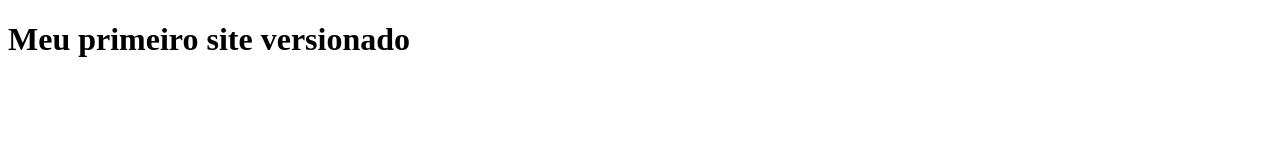
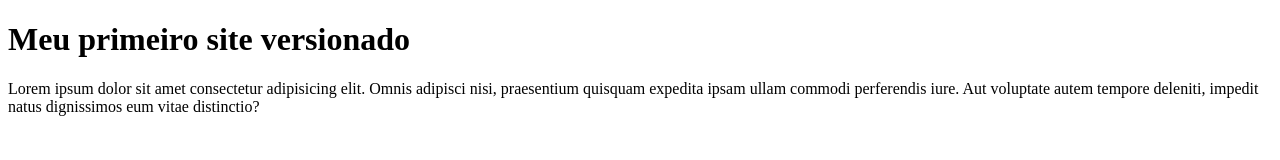
Before and after one commit to gustavoslvxd/Ola-Mundo, a plain HTML site: page Site Exemplo/index.html in a window 1280 px wide. Drawn offline with Linux system fonts and the light colour scheme.

Commit message:
Update index.html

```diff
--- a/Site Exemplo/index.html
+++ b/Site Exemplo/index.html
@@ -7,5 +7,6 @@
 </head>
 <body>
     <h1>Meu primeiro site versionado</h1>
+    <p>Lorem ipsum dolor sit amet consectetur adipisicing elit. Omnis adipisci nisi, praesentium quisquam expedita ipsam ullam commodi perferendis iure. Aut voluptate autem tempore deleniti, impedit natus dignissimos eum vitae distinctio?</p>
 </body>
 </html>
```
